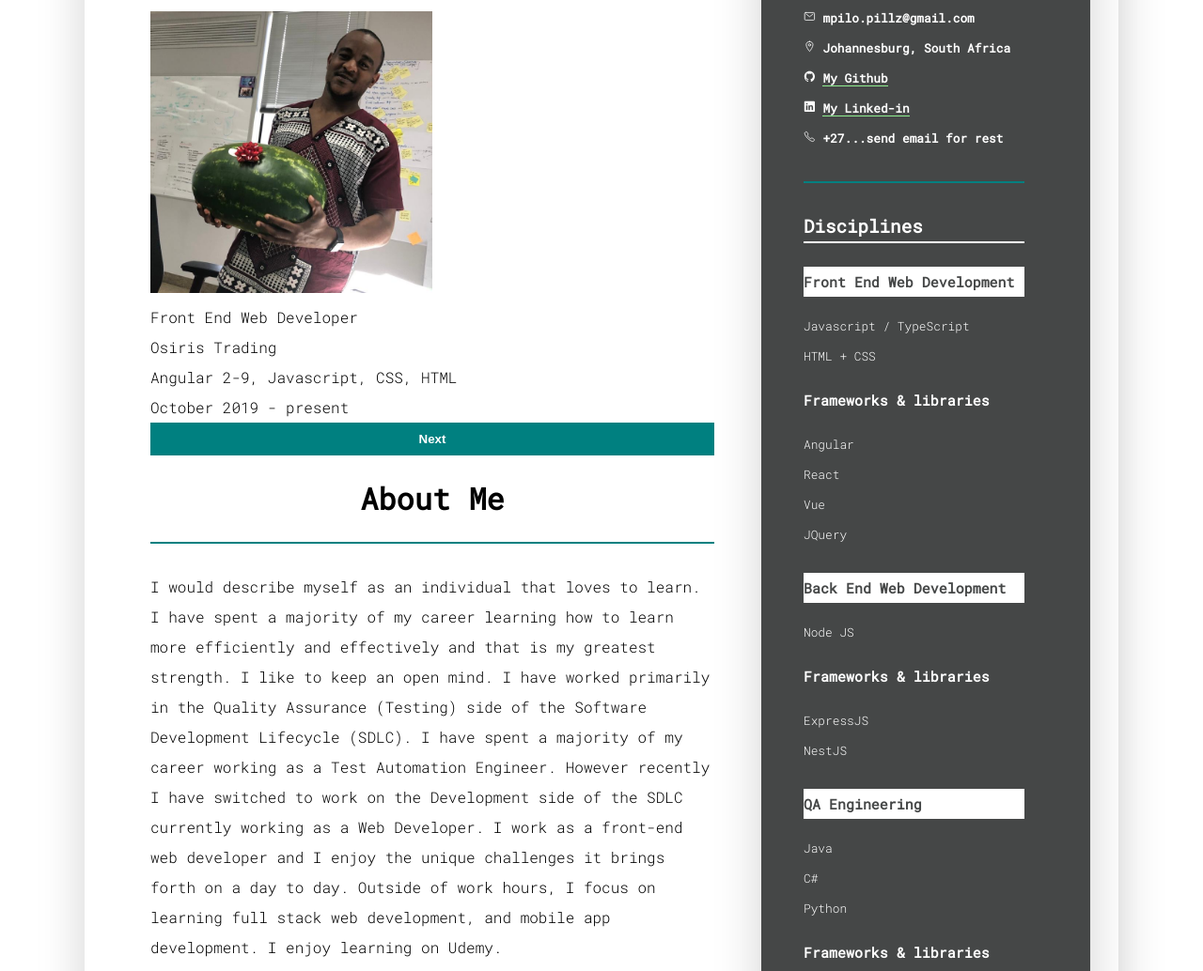
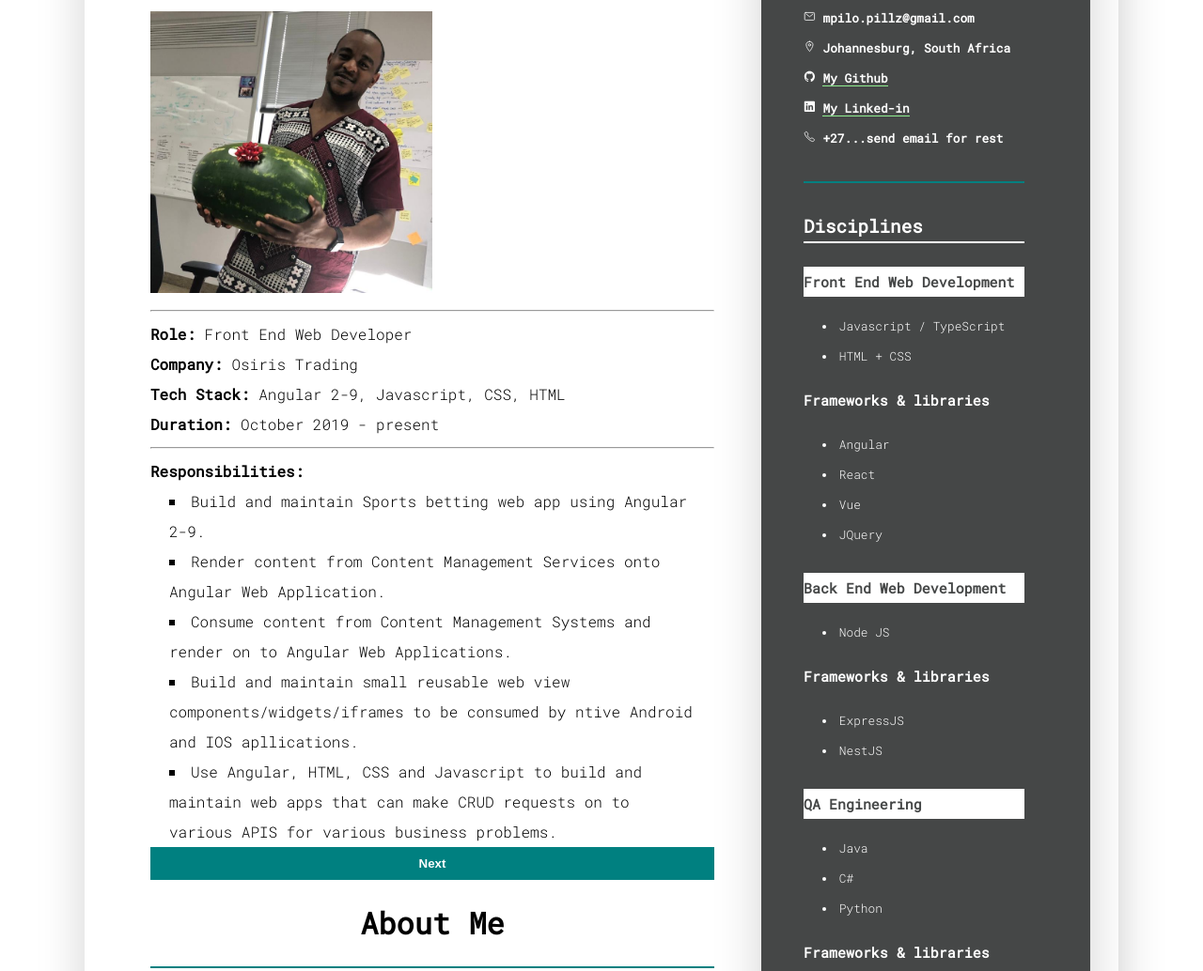
Before and after one commit to Mpilo-Pillz/mtfknd-cv, a plain HTML site: page index.html in a window 1280 px wide. Shown: the part 362-1396 px from the top of the page at 94% size. Drawn offline with nearby package versions, Linux system fonts and the light colour scheme.

Commit message:
cv mvp completed, still room for improvement

```diff
--- a/app.js
+++ b/app.js
@@ -4,21 +4,36 @@ const data = [
     company: "Osiris Trading",
     techstack: "Angular 2-9, Javascript, CSS, HTML",
     duration: "October 2019 - present",
-    image: "./assets/fikasentani.jpg"
+    image: "./assets/fikasentani.jpg",
+    bulletpointone: "Build and maintain Sports betting web app using Angular 2-9.",
+    bulletpointtwo: "Render content from Content Management Services onto Angular Web Application.",
+    bulletpointthree: "Consume content from Content Management Systems and render on to Angular Web Applications.",
+    bulletpointfour: "Build and maintain small reusable web view components/widgets/iframes to be consumed by ntive Android and IOS apllications.",
+    bulletpointfive: "Use Angular, HTML, CSS and Javascript to build and maintain web apps that can make CRUD requests on to various APIS for various business problems."
   },
   {
     title: "Software Development Engineer in Test",
     company: "Osiris Trading",
-    techstack: "Selenium, C-sharp, SpecFlow, Appium",
+    techstack: "Selenium, C-sharp, SpecFlow, Appium, Jenkins",
     duration: "November 2018 - September 2019",
-    image: "./assets/nikita.jpg"
+    image: "./assets/nikita.jpg",
+    bulletpointone: "Create and Maintain Automated end to end tests using Selenium to test web applications",
+    bulletpointtwo: "Create and Maintain Automated tests that execute on Mobile Native Android iOS Apps and Mobile web browsers using Appium",
+    bulletpointthree: "Create readable and maintainable that conform to user acceptance criteria using Gherkin style syntax with SpecFlow and Cucumber",
+    bulletpointfour: "Build and Maintain CI pipeline for automated scheduled execution of regression tests using Jenkins",
+    bulletpointfive: "Train non techncal testers on how to build, maintain and execute automated tests"
   },
   {
     title: "Test Automation Engineer",
     company: "Standard Bank",
-    techstack: "Protractor, Selenium, Python, Cucumber",
+    techstack: "Protractor, Selenium, Python, Cucumber, QTP/UFT",
     duration: "November 2015 - November 2018",
-    image: "./assets/thulani.jpg"
+    image: "./assets/thulani.jpg",
+    bulletpointone: "Create and Maintain automated tests for various bank web applications using Protractor and Selenium.",
+    bulletpointtwo: "Create and Maintain automated tests for various bank desktop apllications using QTP/UFT.",
+    bulletpointthree: "Mentor and train Graduates and Learners on manual and automated testing.",
+    bulletpointfour: "Provide detailed test execution reports to various stake holders.",
+    bulletpointfive: "Analyse business requirements documentation to create test requirements, and test cases to be excecuted manually  or automated."
   },
 ];
 
@@ -33,12 +48,24 @@ function nextWorkExperience() {
 
     if (currentWorkExperience !== undefined) {
     document.getElementById('workExperienceDisplay').innerHTML = `
-        <ul>
-            <li>${currentWorkExperience.title}</li>
-            <li>${currentWorkExperience.company}</li>
-            <li>${currentWorkExperience.techstack}</li>
-            <li>${currentWorkExperience.duration}</li>
+      <hr>
+      <ul>
+            <li><strong>Role:</strong> ${currentWorkExperience.title}</li>
+            <li><strong>Company:</strong> ${currentWorkExperience.company}</li>
+            <li><strong>Tech Stack:</strong> ${currentWorkExperience.techstack}</li>
+            <li><strong>Duration:</strong> ${currentWorkExperience.duration}</li>
         </ul>
+      <hr>
+        <div class="job-summary">
+                        <strong>Responsibilities:</strong>
+                        <ul class="ul__list-style--square ul__padding--sides">
+                            <li>${currentWorkExperience.bulletpointone}</li>
+                            <li>${currentWorkExperience.bulletpointtwo}</li>
+                            <li>${currentWorkExperience.bulletpointthree}</li>
+                            <li>${currentWorkExperience.bulletpointfour}</li>
+                            <li>${currentWorkExperience.bulletpointfive}</li>
+                        </ul>
+                    </div>
     `;
 
     document.getElementById('imageDisplay').innerHTML = `
--- a/index.html
+++ b/index.html
@@ -41,13 +41,13 @@
                      <div class="contact-details--font">
                          <h2 class="header--underline-white cv-margin-bottom--md">Disciplines</h2>
                             <h3 class="stack cv-margin-bottom--sm">Front End Web Development</h3>
-                            <ul>
+                            <ul class="ul__list-style--inside ul__padding--sides">
                                 <li>Javascript / TypeScript</li>
                                 <li>HTML + CSS</li>
                             </ul>
 
                             <h3 class="cv-margin-bottom--sm cv-margin-top--sm">Frameworks & libraries</h3>
-                            <ul>
+                            <ul class="ul__list-style--inside ul__padding--sides">
                                 <li>Angular</li>
                                 <li>React</li>
                                 <li>Vue</li>
@@ -55,25 +55,25 @@
                             </ul>
 
                             <h3 class="stack cv-margin-bottom--sm cv-margin-top--md">Back End Web Development</h3>
-                            <ul>
+                            <ul class="ul__list-style--inside ul__padding--sides">
                                 <li>Node JS</li>
                             </ul>
 
                             <h3 class="cv-margin-bottom--sm cv-margin-top--sm">Frameworks & libraries</h3>
-                            <ul>
+                            <ul class="ul__list-style--inside ul__padding--sides">
                                 <li>ExpressJS</li>
                                 <li>NestJS</li>
                             </ul>
 
                             <h3 class="stack cv-margin-bottom--sm cv-margin-top--md">QA Engineering</h3>
-                            <ul>
+                            <ul class="ul__list-style--inside ul__padding--sides">
                                 <li>Java</li>
                                 <li>C#</li>
                                 <li>Python</li>
                             </ul>
 
                             <h3 class="cv-margin-bottom--sm cv-margin-top--sm">Frameworks & libraries</h3>
-                            <ul>
+                            <ul class="ul__list-style--inside ul__padding--sides">
                                 <li>Protractor</li>
                                 <li>Selenium</li>
                                 <li>Appium</li>
@@ -94,6 +94,7 @@
                         <div id="workExperienceDisplay"></div>
                         <button type="button" id="next">Next</button>
                     </div>
+
                    </section>
             <section class="about-me">
                 <div class="text-align--center">
--- a/style.css
+++ b/style.css
@@ -45,6 +45,19 @@ header {
 
 .text-align--center {
     text-align: center;
+}
+
+.ul__list-style--inside {
+    list-style:  inside;
+
+}
+
+.ul__list-style--square {
+    list-style:  inside square;
+}
+
+.ul__padding--sides {
+    padding: 0 20px;
 }
 
 /* IDs */
```
